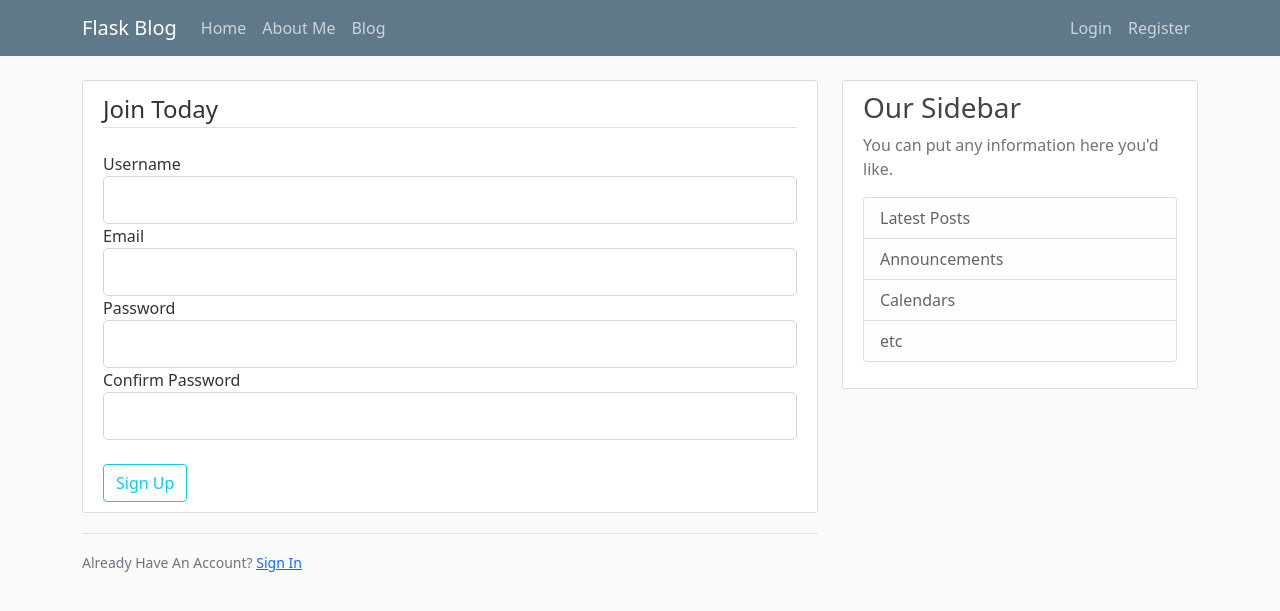
After one commit to kfly2fly/Flask-Web-Repo, a Flask app: page /register in a window 1280 px wide. The commit adds this page. Shown: the top 611 px of the page. Run offline with Flask 2, Linux system fonts and the light colour scheme; some libraries are stand-ins or nearby versions.

Commit message:
Added login and register templates

```diff
--- a/flaskblog.py
+++ b/flaskblog.py
@@ -1,9 +1,13 @@
 from flask import Flask, redirect, url_for, render_template, request, flash, session
-# from forms import RegistrationForm, LoginForm
+from forms import RegistrationForm, LoginForm
 from datetime import timedelta
 
+app = Flask(__name__)
 
-app = Flask(__name__)
+app.config['SECRET_KEY'] = '25b720ef729a53baf9030f28fd179129'
+# app.config['SQLALCHEMY_DATABASE_URI'] = 'sqlite:///users.sqlite3'
+# app.config['SQLALCHEMY_TRACK_MODIFICATIONS'] = False
+# app.permanent_session_lifetime = timedelta(days=5)
 
 posts = [
     {
@@ -64,5 +68,24 @@ def about():
 def blog():
     return render_template('blog.html', posts=posts)
 
+@app.route("/register", methods = ['GET', 'POST'])
+def register():
+    form = RegistrationForm()
+    if form.validate_on_submit():
+         flash(f'Account created for {form.username.data}!', 'success')
+         return redirect(url_for('home'))
+    return render_template('register.html', form=form)
+
+@app.route("/login", methods = ['GET', 'POST'])
+def login():
+    form = LoginForm()
+    if form.validate_on_submit():
+        if form.email.data == 'admin@blog.com' and form.password.data == 'password':  #temp
+            flash('You have been logged in!', 'success')
+            return redirect(url_for('home'))
+        else:
+            flash('Login Unsuccessful. Please check username and password', 'danger')
+    return render_template('login.html', form=form)
+
 if __name__ == '__main__':
     app.run(debug=True)
--- /dev/null
+++ b/forms.py
@@ -0,0 +1,31 @@
+from flask_wtf import FlaskForm
+from wtforms import StringField, PasswordField, SubmitField, BooleanField
+from wtforms.validators import DataRequired, Length, Email, EqualTo
+
+# Will write python classes that will be representative of forms which will then be converted to HTML
+
+# Want to create a registration form, so we will write a registration form class, which will be inherited from FlaskForm
+# Need to do more research on classes
+
+
+class RegistrationForm(FlaskForm):
+    # DataRequired means that the field cannot be blank, use wtforms.validators
+    username = StringField('Username',
+                           validators=[DataRequired(), Length(min=2, max=20)])
+    # need usernames to be between 2 and 20 characters long, so use validators
+    email = StringField('Email',
+                        validators=[DataRequired(), Email()])
+    password = PasswordField('Password',
+                             validators=[DataRequired()])
+    confirm_password = PasswordField('Confirm Password',
+                                     validators=[DataRequired(), EqualTo('password')])
+    submit = SubmitField('Sign Up')
+
+
+class LoginForm(FlaskForm):
+    email = StringField('Email',
+                        validators=[DataRequired(), Email()])
+    password = PasswordField('Password',
+                             validators=[DataRequired()])
+    remember = BooleanField('Remember Me')
+    submit = SubmitField('Login')
--- a/templates/index.html
+++ b/templates/index.html
@@ -24,14 +24,15 @@
           <span class="navbar-toggler-icon"></span>
         </button>
         <div class="collapse navbar-collapse" id="navbarToggle">
-          <div class="navbar-nav mr-auto">
-            <a class="nav-item nav-link" href="/">Home</a>
-            <a class="nav-item nav-link" href="/about">About</a>
+          <div class="navbar-nav me-auto">
+            <a class="nav-item nav-link" href="{{ url_for('home') }}">Home</a>
+            <a class="nav-item nav-link" href="{{ url_for('about') }}">About Me</a>
+            <a class="nav-item nav-link" href="{{ url_for('blog') }}">Blog</a>
           </div>
           <!-- Navbar Right Side -->
           <div class="navbar-nav">
-            <a class="nav-item nav-link" href="/login">Login</a>
-            <a class="nav-item nav-link" href="/register">Register</a>
+            <a class="nav-item nav-link" href="{{ url_for('login') }}">Login</a>
+            <a class="nav-item nav-link" href="{{ url_for('register') }}">Register</a>
           </div>
         </div>
       </div>
@@ -41,6 +42,15 @@
   <main role="main" class="container">
   <div class="row">
     <div class="col-md-8">
+      {% with messages = get_flashed_messages(with_categories=true) %}
+        {% if messages %}
+          {% for category, message in messages %}
+            <div class = "alert alert-{{ category }}">
+              {{ message }}
+            </div>
+          {% endfor %}
+        {% endif %}
+      {% endwith %}
       {% block content %}{% endblock %}
     </div>
     <div class="col-md-4">
--- /dev/null
+++ b/templates/register.html
@@ -0,0 +1,82 @@
+{% extends 'index.html' %}
+{% block content %}
+    <div class = "content-section">
+        <form method="POST" action="">
+            {{ form.hidden_tag() }}
+            <fieldset class="form-group">
+                <legend class="border-bottom mb-4">Join Today</legend>
+
+                <!-- These are the variables that we specified in forms.py -->
+                <div class="form-group">
+                    {{ form.username.label(class = "form-control-label") }}
+                    <!-- This prints out the error if a username is not valid. -->
+                    {% if form.username.errors %}
+                        {{ form.username(class="form-control form-control-lg is-invalid") }}
+                        <div class="invalid-feedback">
+                            {% for error in form.username.errors %}
+                                <span>{{ error }}</span>
+                            {% endfor %}
+                        </div>
+                    {% else %}
+                        {{ form.username(class="form-control form-control-lg") }}
+                    {% endif %}
+                </div>
+
+                <div class="form-group">
+                    {{ form.email.label(class="form-control-label") }}
+                    <!-- This prints out the error if a email is not valid. -->
+                    {% if form.email.errors %}
+                        {{ form.email(class="form-control form-control-lg is-invalid") }}
+                        <div class="invalid-feedback">
+                            {% for error in form.email.errors %}
+                                <span>{{ error }}</span>
+                            {% endfor %}
+                        </div>
+                    {% else %}
+                        {{ form.email(class="form-control form-control-lg") }}
+                    {% endif %}
+                </div>
+
+                <div class="form-group">
+                    {{ form.password.label(class="form-control-label") }}
+                    <!-- This prints out the error if a password is not valid. -->
+                    {% if form.password.errors %}
+                        {{ form.password(class="form-control form-control-lg is-invalid") }}
+                        <div class="invalid-feedback">
+                            {% for error in form.password.errors %}
+                                <span>{{ error }}</span>
+                            {% endfor %}
+                        </div>
+                    {% else %}
+                        {{ form.password(class="form-control form-control-lg") }}
+                    {% endif %}
+                </div>
+
+                <div class="form-group">
+                    {{ form.confirm_password.label(class="form-control-label") }}
+                    <!-- This prints out the error if a confirm_password is not valid. -->
+                    {% if form.confirm_password.errors %}
+                        {{ form.confirm_password(class="form-control form-control-lg is-invalid") }}
+                        <div class="invalid-feedback">
+                            {% for error in form.confirm_password.errors %}
+                                <span>{{ error }}</span>
+                            {% endfor %}
+                        </div>
+                    {% else %}
+                        {{ form.confirm_password(class="form-control form-control-lg") }}
+                    {% endif %}
+                </div>
+
+            </fieldset>
+           <!--  Submit button -->
+            <div class = "form-group mt-4">
+                {{ form.submit(class="btn btn-outline-info")}}
+            </div>
+        </form>
+     </div>
+     <div class="border-top pt-3">
+        <small class="text-muted">
+            Already Have An Account? <a class="ml-2" href="{{ url_for('login')}}">Sign In</a>
+        </small>
+     </div>
+{% endblock content%}
```
Also changed, not shown: templates/login.html (added, +60 -0 lines).
